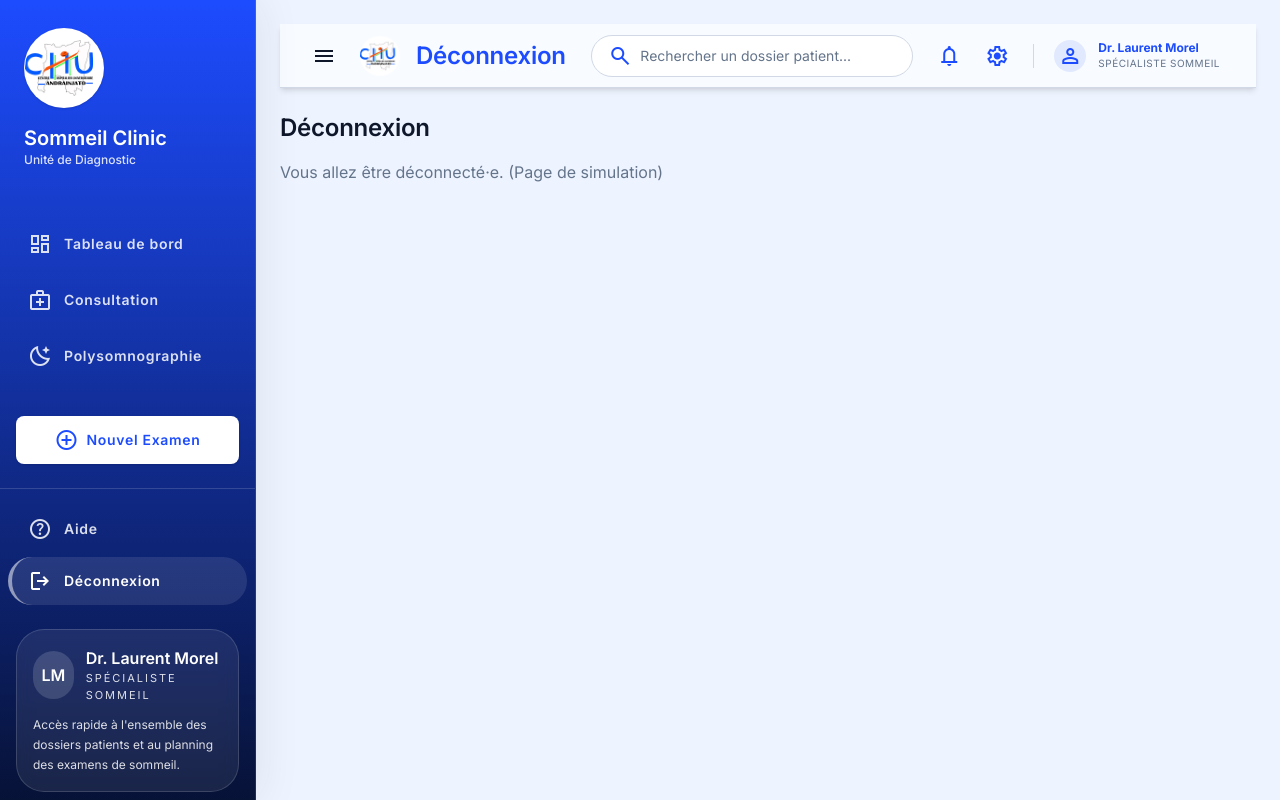
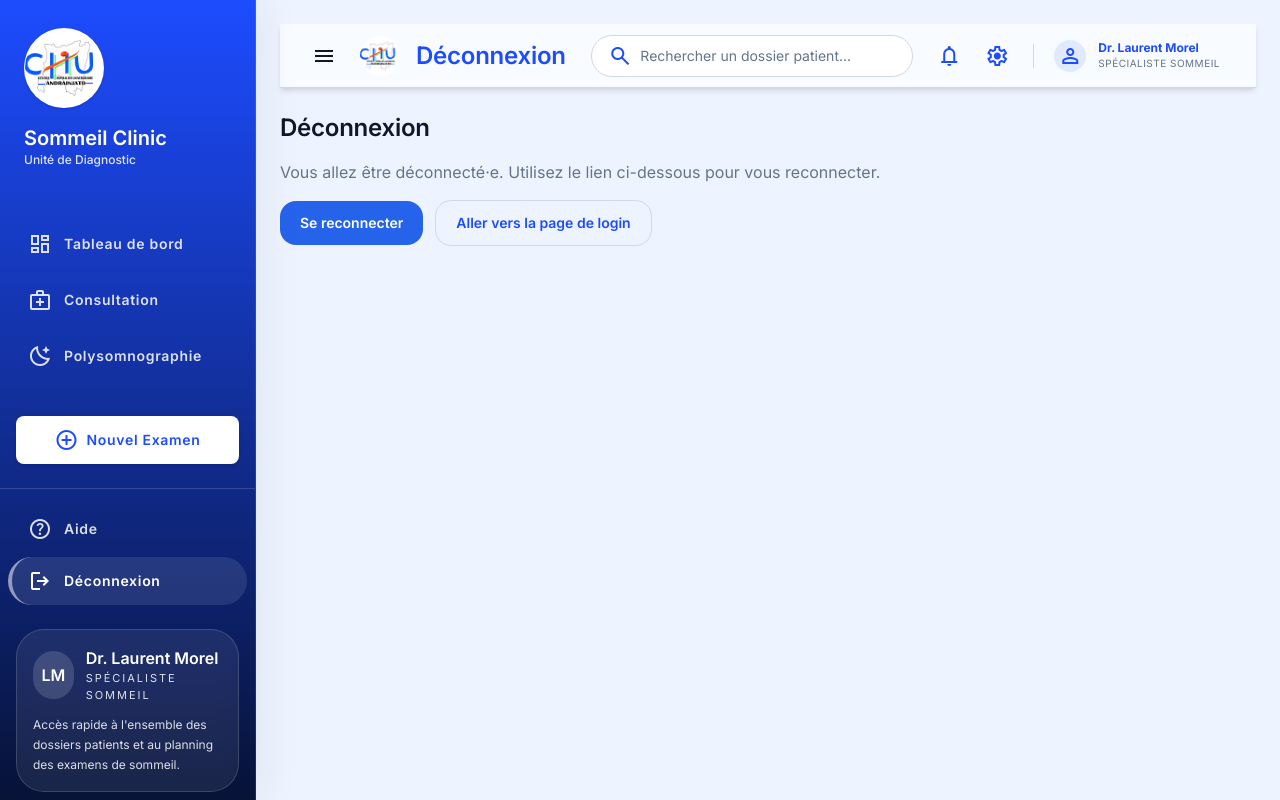
Before and after one commit to Digitheque-project/sommeil-front, a Next.js app: page /deconnexion in a window 1280 px wide. Built offline with nearby package versions, Linux system fonts and the light colour scheme; no server answers.

Commit message:
next.config

```diff
--- a/app/(app)/deconnexion/page.tsx
+++ b/app/(app)/deconnexion/page.tsx
@@ -1,14 +1,31 @@
+import Link from "next/link";
 import TopBar from '@/components/TopBar';
+
+const AUTH_LOGIN_URL = process.env.NEXT_PUBLIC_AUTH_LOGIN_URL ?? "https://authentification-front.vercel.app/login";
 
 export default function DeconnexionPage() {
   return (
     <div className="p-6">
       <TopBar title="Déconnexion" />
-      <section className="mt-6">
+      <section className="mt-6 space-y-4">
         <h2 className="font-headline-md text-headline-md">Déconnexion</h2>
-        <p className="mt-4 text-on-surface-variant">
-          Vous allez être déconnecté·e. (Page de simulation)
+        <p className="text-on-surface-variant">
+          Vous allez être déconnecté·e. Utilisez le lien ci-dessous pour vous reconnecter.
         </p>
+        <div className="flex flex-col gap-3 sm:flex-row sm:items-center">
+          <a
+            href={AUTH_LOGIN_URL}
+            className="inline-flex items-center justify-center rounded-2xl bg-secondary px-5 py-3 text-sm font-semibold text-on-secondary hover:opacity-90 transition-all"
+          >
+            Se reconnecter
+          </a>
+          <Link
+            href="/login"
+            className="inline-flex items-center justify-center rounded-2xl border border-outline-variant px-5 py-3 text-sm font-semibold text-primary hover:bg-surface-container transition-all"
+          >
+            Aller vers la page de login
+          </Link>
+        </div>
       </section>
     </div>
   );
--- /dev/null
+++ b/app/(app)/login/page.tsx
@@ -0,0 +1,7 @@
+import { redirect } from "next/navigation";
+
+const AUTH_LOGIN_URL = process.env.NEXT_PUBLIC_AUTH_LOGIN_URL ?? "https://authentification-front.vercel.app/login";
+
+export default function LoginPage() {
+  redirect(AUTH_LOGIN_URL);
+}
--- /dev/null
+++ b/lib/config.ts
@@ -0,0 +1,13 @@
+export const API_GATEWAY_URL = process.env.NEXT_PUBLIC_API_GATEWAY_URL ?? "https://gateway-3g6c.onrender.com";
+export const AUTH_LOGIN_URL = process.env.NEXT_PUBLIC_AUTH_LOGIN_URL ?? "https://authentification-front.vercel.app/login";
+
+export const API_ROUTES = {
+  authDocs: `${API_GATEWAY_URL}/auth/api/docs`,
+  usersDocs: `${API_GATEWAY_URL}/users/api/docs`,
+  servicesDocs: `${API_GATEWAY_URL}/services/api/docs`,
+  chuDocs: `${API_GATEWAY_URL}/chu/api/docs`,
+  dossierPatientDocs: `${API_GATEWAY_URL}/dossier-patient/api/docs`,
+  accueilDocs: `${API_GATEWAY_URL}/accueil/api/docs`,
+  prescriptionsDocs: `${API_GATEWAY_URL}/prescriptions/api/docs`,
+  consultationDocs: `${API_GATEWAY_URL}/consultation/api/docs`,
+};
--- a/next.config.ts
+++ b/next.config.ts
@@ -1,6 +1,10 @@
 import type { NextConfig } from "next";
 
 const nextConfig: NextConfig = {
+  env: {
+    NEXT_PUBLIC_AUTH_LOGIN_URL: process.env.NEXT_PUBLIC_AUTH_LOGIN_URL,
+    NEXT_PUBLIC_API_GATEWAY_URL: process.env.NEXT_PUBLIC_API_GATEWAY_URL,
+  },
   images: {
     remotePatterns: [
       {
```
